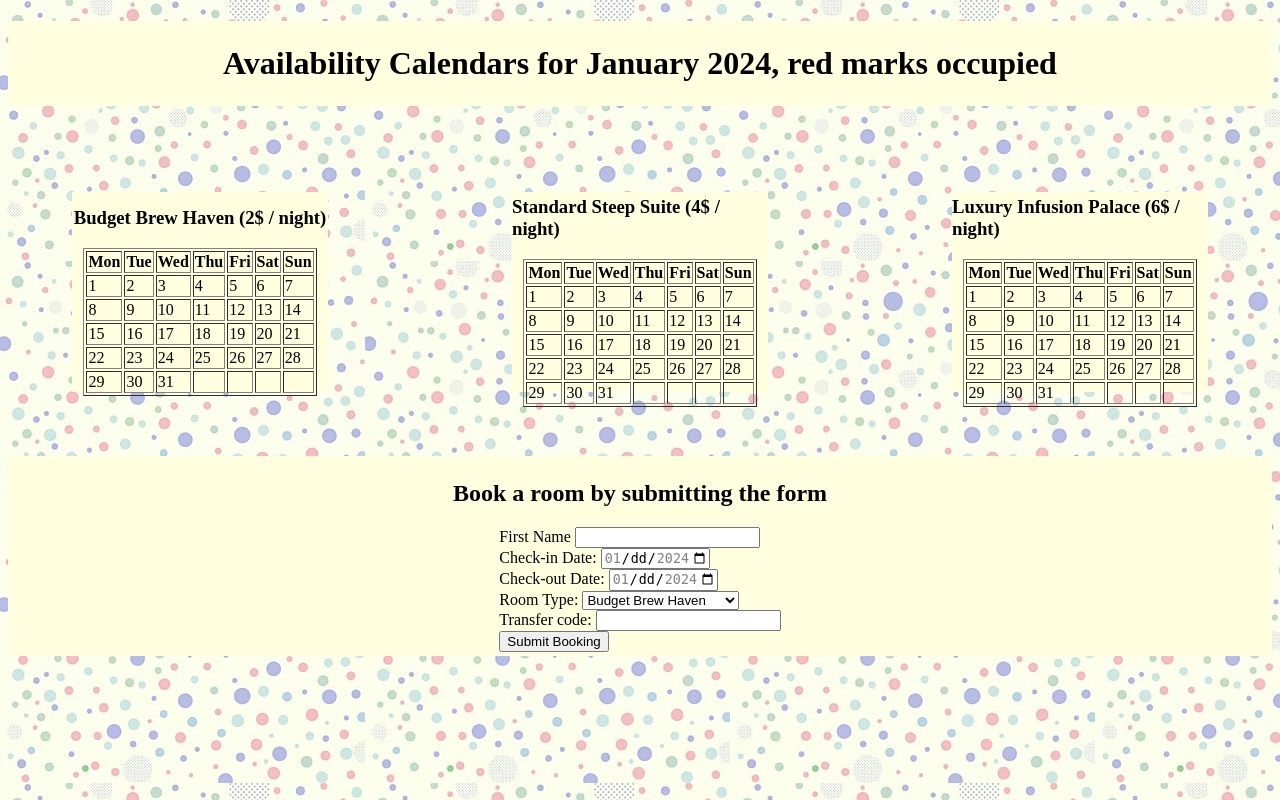
After one commit to Karolinawaligorska/Yrgopelago, a PHP site: page /bookings.php in a window 1280 px wide. The commit adds this page. Run offline with PHP 8.4, Linux system fonts and the light colour scheme; data comes from the database, SQL or seed files in the repository; both versions use the stored data as it was after the commit; data that the repository does not hold is empty.

Commit message:
Final commit

```diff
--- a/booking.php
+++ b/availability.php
@@ -8,18 +8,6 @@ $dataBase = new PDO('sqlite:Yrgopelagooriginal.sqlite');
 // Variabels for check in/out dates
 $checkIn = $_POST['check_in_date'];
 $checkOut = $_POST['check_out_date'];
-
-//Booking details that will become json response
-$bookingDetails = [
-    "Island" => "Tea cup island",
-    "Hotel" => "Roibos Cozy Cottage",
-    "Arrival Date" => $checkIn,
-    "Departure Date" => $checkOut,
-    "Stars" => 1
-];
-
-//json encode booking details
-$bookingDetailsJson = json_encode($bookingDetails);
 
 //room types
 $roomType = $_POST['room_type'];
@@ -34,6 +22,8 @@ $roomTypeIds = [
 
 $roomId = $roomTypeIds[$roomType];
 
+$guestName = $_POST['name'];
+
 //base URL for yrgopelago bank
 $baseUrl = "https://www.yrgopelag.se/centralbank";
 
@@ -44,7 +34,7 @@ if (isset($checkIn) && isset($checkOut)) {
     WHERE room_id =:room_id
 
     /* check occupancy*/
-    AND NOT (check_out_date <= :check_in_date OR check_in_date >= :check_out_date)
+    AND NOT (check_out_date < :check_in_date OR check_in_date > :check_out_date)
     ");
 
     // bind params
@@ -56,8 +46,12 @@ if (isset($checkIn) && isset($checkOut)) {
     $occupied = $statementAvailabilty->fetchColumn();
 
     if ($occupied > 0) {
-        echo "Unforuntaly the hotel is booked during these dates";
+
+        echo "We are tea-rribly sorry but the chosen room is booked during these dates!";
     } else {
+
+
+        //insert occupancy
         $statementBooking = $dataBase->prepare("INSERT INTO occupancy(room_id, check_in_date, check_out_date)VALUES (:room_id, :check_in_date, :check_out_date)");
         //bind params
         $statementBooking->bindParam(':room_id', $roomId, PDO::PARAM_INT);
@@ -69,8 +63,40 @@ if (isset($checkIn) && isset($checkOut)) {
         $bookedDays = strtotime($checkOut) - strtotime($checkIn);
         //change time seconds to days/24 hours, add one day for the checkout day as well
         $bookedDays = $bookedDays / (60 * 60 * 24) + 1;
-        $totalCost = ($bookedDays * $roomId);
-        /* echo "Sucessfull booking! The total cost for your stay is $totalCost !";*/
+        $totalCost = ($bookedDays * $roomId * 2);
+
+        //Booking details that will become json response
+        $bookingDetails = [
+            "Island" => "Porcelain Paradise",
+            "Hotel" => "Tea-riffic Hotel",
+            "arrival_date" => $checkIn,
+            "departure_date" => $checkOut,
+            "Total_cost" => $totalCost,
+            "Stars" => 1,
+            "additional_info" => "Thank you for booking with Tea-riffic Hotel, have a Tea-riffic stay!"
+        ];
+
+        //json encode booking details
+        $bookingDetailsJson = json_encode($bookingDetails);
+
+        echo $bookingDetailsJson;
+        echo "<br>";
+        echo '<a href="index.php">Go to homepage</a>';
+
+        //insert rooms
+        $statementRooms = $dataBase->prepare("INSERT INTO rooms (id, room_type, cost)VALUES (:room_id, :room_type, :total_cost)");
+        //bind params
+        $statementRooms->bindParam(':room_id', $roomId, PDO::PARAM_INT);
+        $statementRooms->bindParam(':room_type', $roomType, PDO::PARAM_STR);
+        $statementRooms->bindParam(':total_cost', $totalCost, PDO::PARAM_INT);
+        $statementRooms->execute();
+
+        //insert guest
+        $statementGuests = $dataBase->prepare("INSERT INTO guests (name, room_id) VALUES (:name, :room_id)");
+        //bind params
+        $statementGuests->bindParam(':room_id', $roomId, PDO::PARAM_INT);
+        $statementGuests->bindParam(':name', $guestName, PDO::PARAM_STR);
+        $statementGuests->execute();
 
         //check if transfercode is valid
         //create own endpoint for checking transfercode
@@ -139,6 +165,7 @@ if (isset($checkIn) && isset($checkOut)) {
 }
 
 
+
 /*
 clear database
 $statementClear = $dataBase->prepare("DELETE FROM occupancy");
--- /dev/null
+++ b/booking.css
@@ -0,0 +1,39 @@
+body {
+  background-image: url(images/polka.jpg);
+}
+
+.booking_form {
+  background-color: #ffffe0;
+  display: flex;
+  flex-direction: column;
+  justify-content: center;
+  align-items: center;
+  height: 25vh;
+}
+
+.occupied {
+  background-color: red;
+}
+
+.calendars {
+  display: flex;
+  flex-direction: row;
+  justify-content: space-between;
+  padding: 5vw;
+}
+
+.calendar-individual {
+  background-color: #ffffe0;
+  width: 20vw;
+  height: 25vh;
+  display: flex;
+  justify-content: center;
+  align-items: center;
+  flex-direction: column;
+}
+
+h1 {
+  text-align: center;
+  background-color: #ffffe0;
+  padding: 3vh;
+}
--- /dev/null
+++ b/bookings.php
@@ -0,0 +1,146 @@
+<?php
+
+declare(strict_types=1);
+require "availability.php";
+
+?>
+<!DOCTYPE html>
+<html lang="en">
+
+<head>
+    <meta charset="UTF-8" />
+    <meta name="viewport" content="width=device-width, initial-scale=1.0" />
+    <title>Yrgopelago</title>
+    <link rel="stylesheet" href="booking.css">
+</head>
+
+<body>
+    <h1>Availability Calendars for January 2024, red marks occupied</h1>
+
+    <?php
+
+    // create calendars that check avaliablity
+    function getAvailabilityCalendar($roomid)
+    {
+
+        $month = 1;  // January
+        $year = 2024;
+
+        $firstDay = mktime(0, 0, 0, $month, 1, $year);
+        $daysInMonth = date('t', $firstDay);
+        $dayOfWeek = date('N', $firstDay);
+
+
+        echo '<table border="1">
+            <thead>
+                <tr>
+                    <th>Mon</th>
+                    <th>Tue</th>
+                    <th>Wed</th>
+                    <th>Thu</th>
+                    <th>Fri</th>
+                    <th>Sat</th>
+                    <th>Sun</th>
+                </tr>
+            </thead>
+            <tbody>';
+
+
+        $day = 1;
+        $week = 1;
+
+        // Loop through each day of the month
+        while ($day <= $daysInMonth) {
+            echo '<tr>';
+
+            // Loop through each day of the week
+            for ($i = 1; $i <= 7; $i++) {
+                // Check if the current day is in the month
+                if (($day <= $daysInMonth) && ($week == 1 && $i >= $dayOfWeek || $week > 1)) {
+
+                    //
+                    $date = date('Y-m-d', strtotime("2024-01-$day"));
+                    if (roomIsOccupied($roomid, $date)) {
+                        $css_class = 'occupied';
+                    } else {
+                        $css_class = '';
+                    }
+
+                    echo '<td class="' . $css_class . '">' . $day;
+                    echo '</td>';
+
+                    $day++;
+                } else {
+                    echo '<td></td>';
+                }
+            }
+
+            echo '</tr>';
+            $week++;
+        }
+
+        echo '</tbody></table>';
+    }
+
+    function roomIsOccupied($roomid, $date)
+    {
+        $dataBase = new PDO('sqlite:Yrgopelagooriginal.sqlite');
+        $statementCalendar = $dataBase->prepare("SELECT COUNT (*) FROM occupancy
+        WHERE room_id=:room_id
+        AND check_in_date <= :date
+        AND :date <= check_out_date");
+
+        $statementCalendar->bindParam(':room_id', $roomid, PDO::PARAM_INT);
+        $statementCalendar->bindParam(':date', $date);
+        $statementCalendar->execute();
+        $count = $statementCalendar->fetchColumn();
+        return ($count > 0);
+    }
+
+    ?>
+    <div class="calendars">
+
+        <div class="calendar-individual">
+            <h3>Budget Brew Haven (2$ / night)</h3>
+            <?php getAvailabilityCalendar(1);  ?>
+        </div>
+
+        <div class="calendar-individual">
+            <h3>Standard Steep Suite (4$ / night)</h3>
+            <?php getAvailabilityCalendar(2);  ?>
+        </div>
+
+        <div class="calendar-individual">
+            <h3>Luxury Infusion Palace (6$ / night)</h3>
+            <?php getAvailabilityCalendar(3);  ?>
+        </div>
+
+
+    </div>
+
+    <div class="booking_form">
+        <h2>Book a room by submitting the form</h2>
+        <form method="post">
+            <label for="name">First Name</label>
+            <input type="text" name="name" required>
+            <br />
+            <label for="check-in">Check-in Date:</label>
+            <input type="date" name="check_in_date" required min="2024-01-01" max="2024-01-31" required />
+            <br />
+            <label for="check-out">Check-out Date:</label>
+            <input type="date" name="check_out_date" required min="2024-01-01" max="2024-01-31" required />
+            <br />
+            <label for="room-type">Room Type:</label>
+            <select name="room_type" required>
+                <option value="Standard">Budget Brew Haven</option>
+                <option value="Luxury">Standard Steep Suite</option>
+                <option value="Awesome">Luxury Infusion Palace</option>
+            </select>
+            <br />
+            <label for="transfer-code">Transfer code: </label>
+            <input type="text" name="transfer-code" required />
+            <br />
+            <button type="submit">Submit Booking</button>
+        </form>
+    </div>
+</body>
```
Also changed, not shown: index.css (added, +54 -0 lines), index.php (+44 -23 lines), README.md, Yrgopelagooriginal.sqlite, images/Budget.jpg (added), images/awesome.webp (added), images/luxury.jpg (added), images/polka.jpg (added), images/star.png (added), images/teacups.jpg (added), 2 other files.
